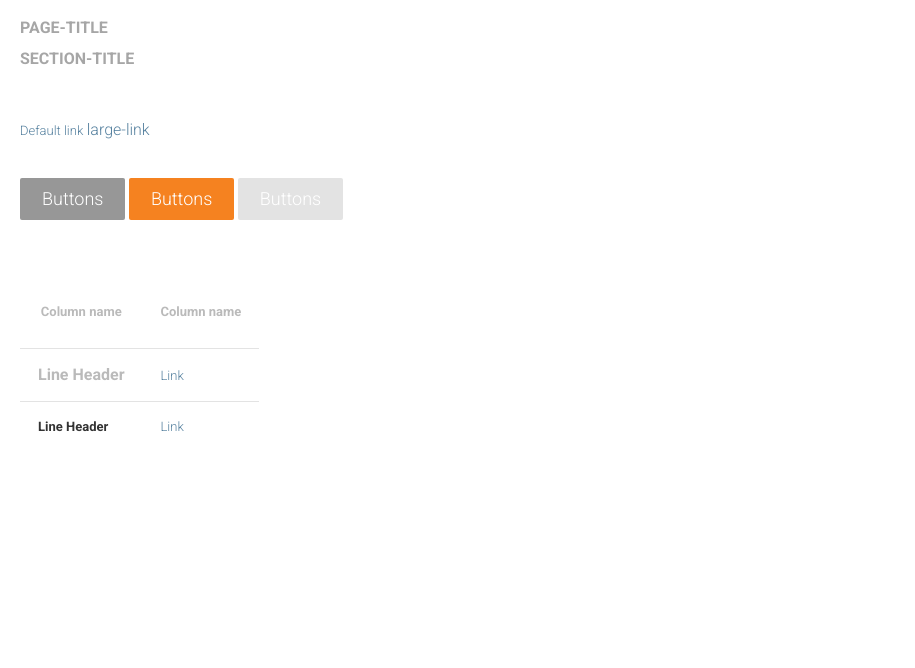
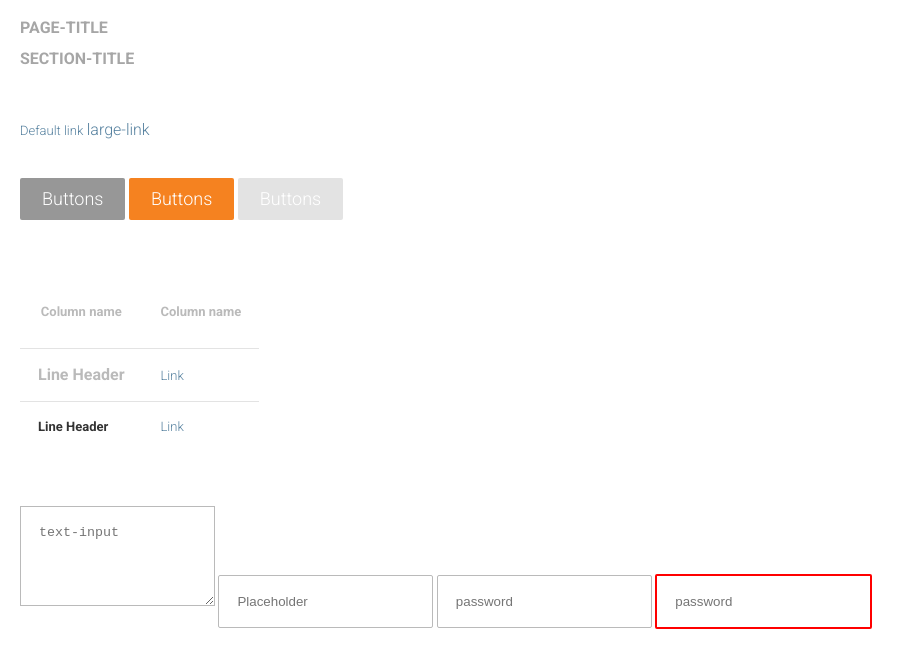
Before and after one commit to veha8342/dashboard, a website: page app/gide.html in a window 1280 px wide. Shown: the whole page, without its empty margins (0-915 px from the left). Drawn offline with nearby package versions, Linux system fonts and the light colour scheme.

Commit message:
form-control

```diff
--- a/app/gide.html
+++ b/app/gide.html
@@ -52,7 +52,14 @@
             </tr>
         </table>
     </div>
-
+    <div class="guide-wrap">
+        <div class="form-control">
+            <textarea name="text" placeholder="text-input"></textarea>
+            <input type="text" placeholder="Placeholder">
+            <input type="password" placeholder="password">
+            <input type="password" class="warning" placeholder="password">
+        </div>
+    </div>
 
 
 
--- a/src/scss/_component.scss
+++ b/src/scss/_component.scss
@@ -113,3 +113,33 @@
   }
 
 }
+
+// FORM
+
+.form-control{
+
+  textarea{
+    border: 1px solid $grey;
+    padding: 18px 0 50px 18px;
+  }
+
+  input{
+    border: 1px solid $grey;
+    padding: 18px;
+    border-radius: 2px;
+
+    &.warning{
+      border: 2px solid $red;
+
+      &:hover{
+        cursor: not-allowed;
+      }
+    }
+
+    &:hover{
+      border: 1px solid $darkGrey;
+      cursor: pointer;
+      color: $black;
+    }
+  }
+}
```
Also changed, not shown: app/css/style.css.
